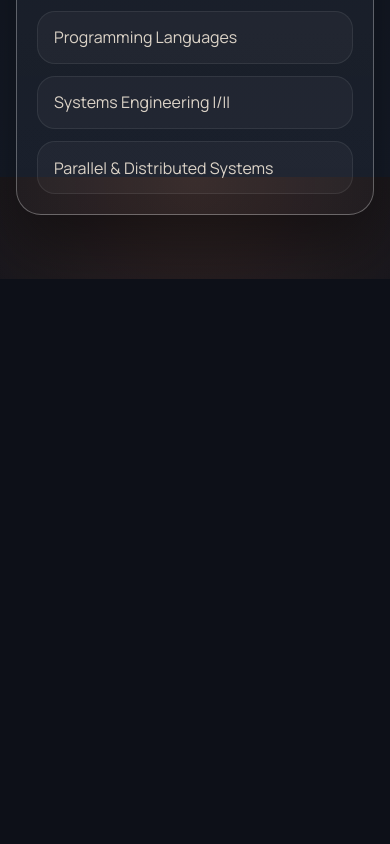
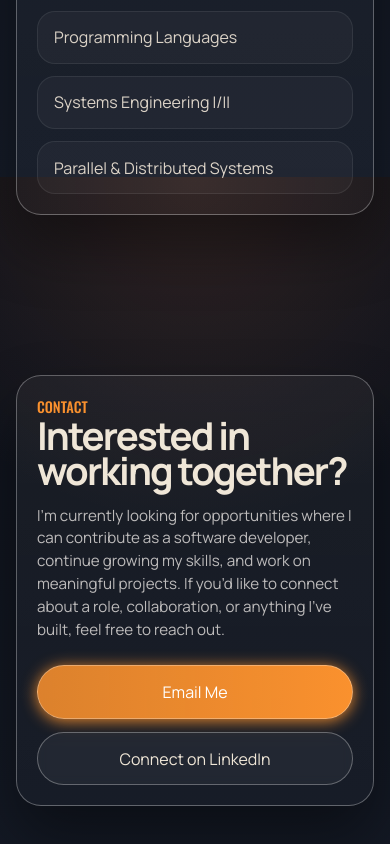
Before and after one commit to b-walls/portfolio, a React (Vite) app: page / in a window 390 px wide. Shown: the part 8263-9107 px from the top of the page. Before the commit the page ends 8542 px from the top, so only its background shows below. Built offline with nearby package versions, Linux system fonts and the light colour scheme; a web font is replaced by a local one.

Commit message:
Finished final section

```diff
--- a/src/App.jsx
+++ b/src/App.jsx
@@ -4,6 +4,7 @@ import About from './components/About'
 import Experience from './components/Experience'
 import Projects from './components/Projects'
 import Skills from './components/Skills'
+import Contact from './components/Contact'
 import { Analytics } from "@vercel/analytics/react"
 import './style/App.css'
 
@@ -17,6 +18,7 @@ function App() {
         <Experience/>
         <Projects/>
         <Skills/>
+        <Contact/>
       </main>
       <Analytics/>
     </>
--- /dev/null
+++ b/src/components/Contact.jsx
@@ -0,0 +1,25 @@
+import "../style/Contact.css"
+
+function Contact() {
+  return (
+    <section id="contact">
+        <div className="contact-container">
+            <div className="contact-card">
+                <div className="contact-card-text">
+                     <h2 className="oswald-500 mini-heading">CONTACT</h2>
+                    <h1 className="section-blurb">Interested in working together?</h1>
+                    <p className="projects-subtext">
+                        I’m currently looking for opportunities where I can contribute as a software developer, continue growing my skills, and work on meaningful projects. If you’d like to connect about a role, collaboration, or anything I’ve built, feel free to reach out.
+                    </p>
+                </div>
+                <div className="contact-buttons">
+                    <a className="contact-link contact-link-primary" href="mailto:brendan.walls22@gmail.com">Email Me</a>
+                    <a className="contact-link contact-link-secondary" href="https://linkedin.com/in/brendan-walls" target="_blank" rel="noreferrer">Connect on LinkedIn</a>
+                </div>
+            </div>
+        </div>
+    </section>
+  )
+}
+
+export default Contact
--- /dev/null
+++ b/src/style/Contact.css
@@ -0,0 +1,73 @@
+.contact-container {
+    width: var(--layout-width);
+    margin: 0 auto;
+    padding-bottom: 6rem;
+    padding-top: 6rem;
+}
+
+.contact-card {
+    background: var(--card-gradient);
+    border: 1px solid var(--surface-border);
+    box-shadow: var(--shadow-soft);
+    border-radius: 25px;
+    padding: 1.5rem;
+    display: grid;
+    grid-template-columns: minmax(0, 1.4fr) minmax(16rem, 0.9fr);
+    gap: 1.5rem;
+    align-items: center;
+}
+
+.contact-card-text {
+    min-width: 0;
+}
+
+.contact-buttons {
+    display: flex;
+    flex-direction: column;
+    justify-content: center;
+    align-items: stretch;
+    gap: 0.85rem;
+}
+
+.contact-link {
+    text-decoration: none;
+    display: inline-flex;
+    align-items: center;
+    justify-content: center;
+    width: 100%;
+    min-height: 3.25rem;
+    padding: 0.85rem 1.1rem;
+    border-radius: 9999px;
+    border: 1px solid var(--surface-border);
+    transition: transform 0.2s ease, background-color 0.2s ease, border-color 0.2s ease;
+    text-align: center;
+}
+
+.contact-link:hover {
+    transform: translateY(-2px);
+}
+
+.contact-link-primary {
+    color: white;
+    background: var(--button-primary-gradient);
+    box-shadow: 0px 2px 15px 0px rgba(250,145,46,0.9);
+}
+
+.contact-link-secondary {
+    color: inherit;
+    background: var(--surface);
+    backdrop-filter: blur(5px);
+}
+
+@media (max-width: 991px) {
+    .contact-card {
+        grid-template-columns: 1fr;
+        padding: 1.25rem;
+    }
+}
+
+@media (max-width: 575px) {
+    .contact-container {
+        padding-bottom: 3rem;
+    }
+}
```
